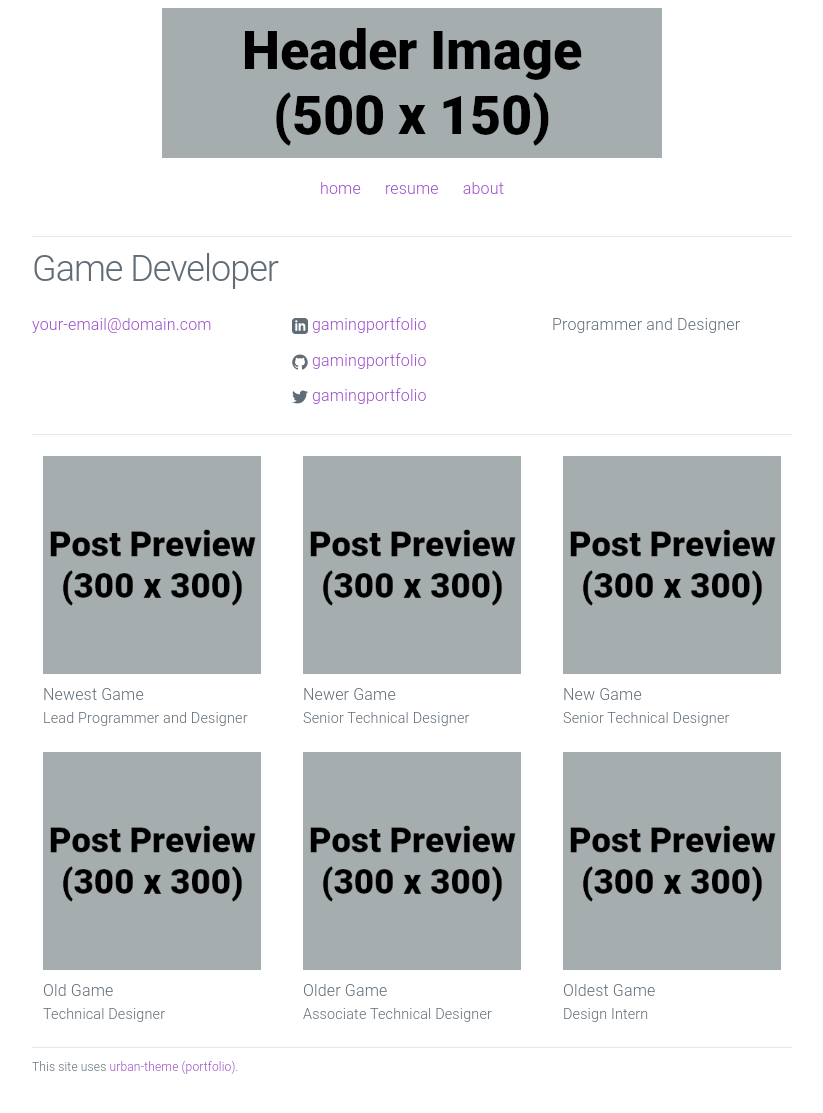
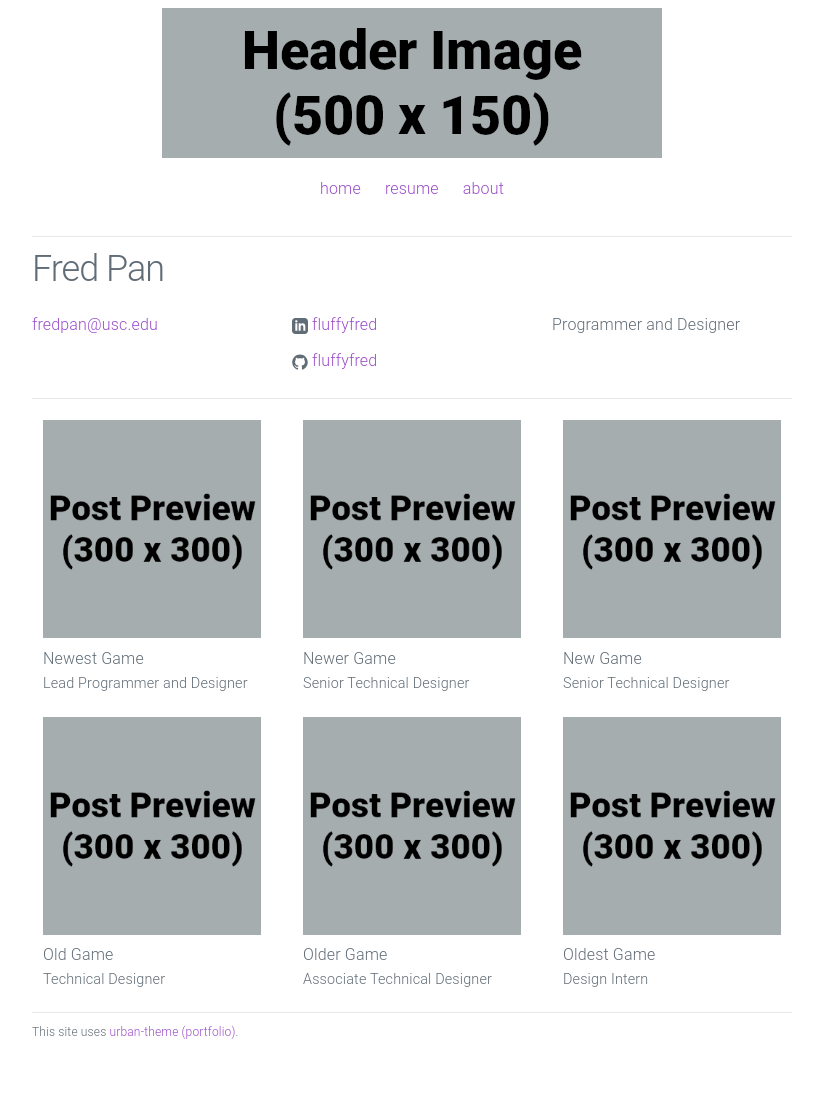
Before and after one commit to fluffyfred/fluffyfred.github.io, a Jekyll site: the page built from index.html, in a window 1280 px wide. Shown: the whole page, without its empty margins (228-1051 px from the left). Built offline with Jekyll 4.4.1, drawn with Linux system fonts in a browser that asks for light colours; after the commit the page ends 1077 px from its top, so only the background shows below that.

Commit message:
Update _config.yml

```diff
--- a/_config.yml
+++ b/_config.yml
@@ -1,12 +1,11 @@
 # Site settings
-title: Game Developer
-email: your-email@domain.com
+title: Fred Pan
+email: fredpan@usc.edu
 description: > # keep this and put description below
   Programmer and Designer
-url: "https://yourdomain.com" # the base hostname & protocol for your site
-linkedin_url: "https://www.linkedin.com/in/gamingportfolio"
-github_username: gamingportfolio
-twitter_username: gamingportfolio
+url: "https://fluffyfred.github.io" # the base hostname & protocol for your site
+linkedin_url: "www.linkedin.com/in/fredyizhoupan"
+github_username: fluffyfred
 footer_text: "This site uses <a href='https://github.com/gamingportfolio/urban-theme-portfolio'>urban-theme (portfolio)</a>."
 
 # Build settings
```
